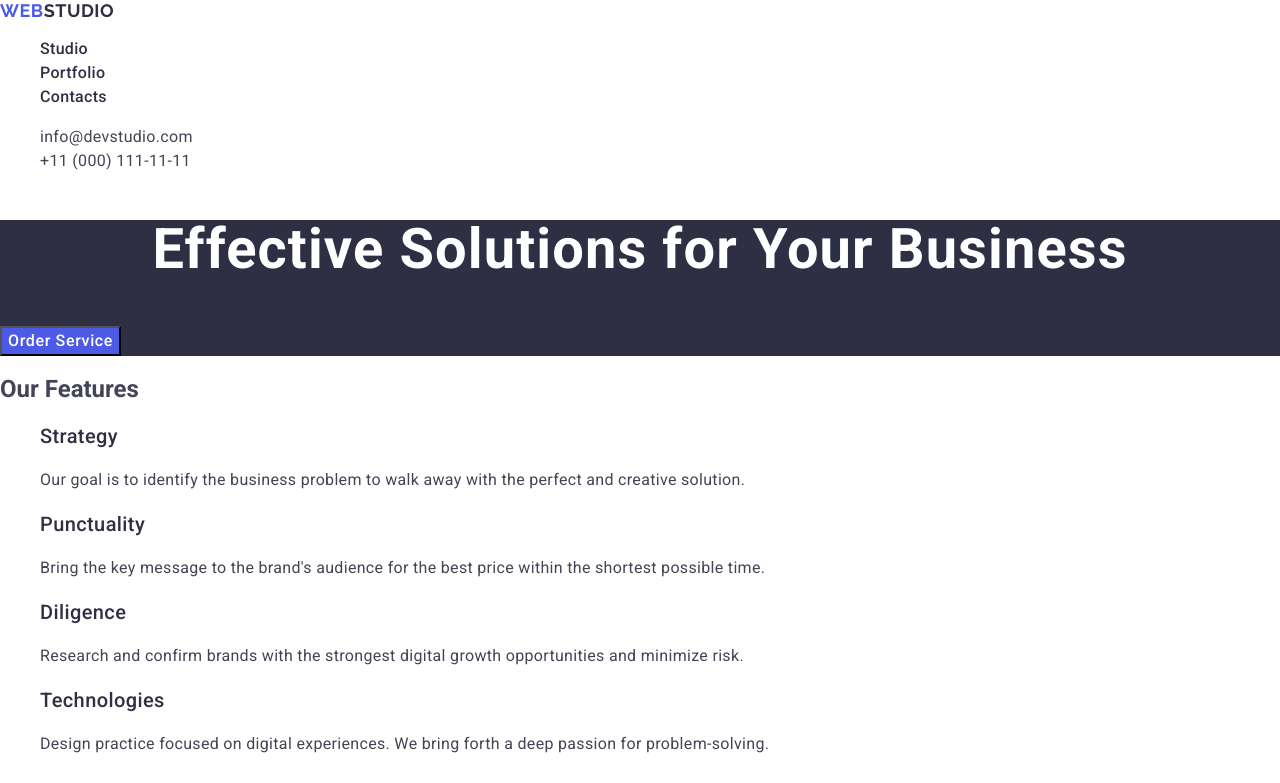
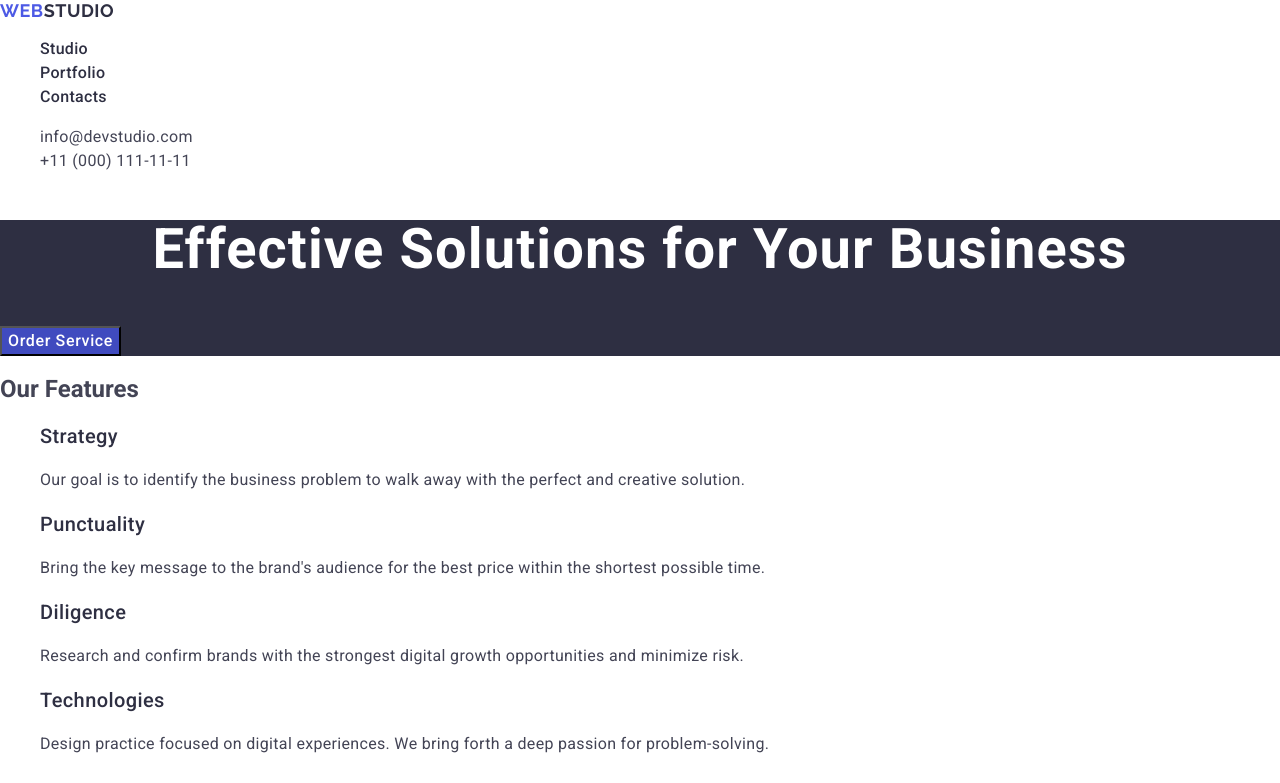
Before and after one commit to Olga-Krytska/goit-markup-hw-02, a plain HTML site: page index.html in a window 1280 px wide. In both pictures the pointer is over the button "Order Service". Shown: the top 783 px of the page. Drawn offline with nearby package versions, Linux system fonts and the light colour scheme.

Commit message:
Add hover and focus for button

```diff
--- a/css/styles.css
+++ b/css/styles.css
@@ -88,6 +88,11 @@ ul {
   cursor: pointer;
 }
 
+.hero-btn:hover,
+.hero-btn:focus {
+  background-color: #404bbf;
+}
+
 /* ---Features--- */
 
 /* ---team--- */
```
